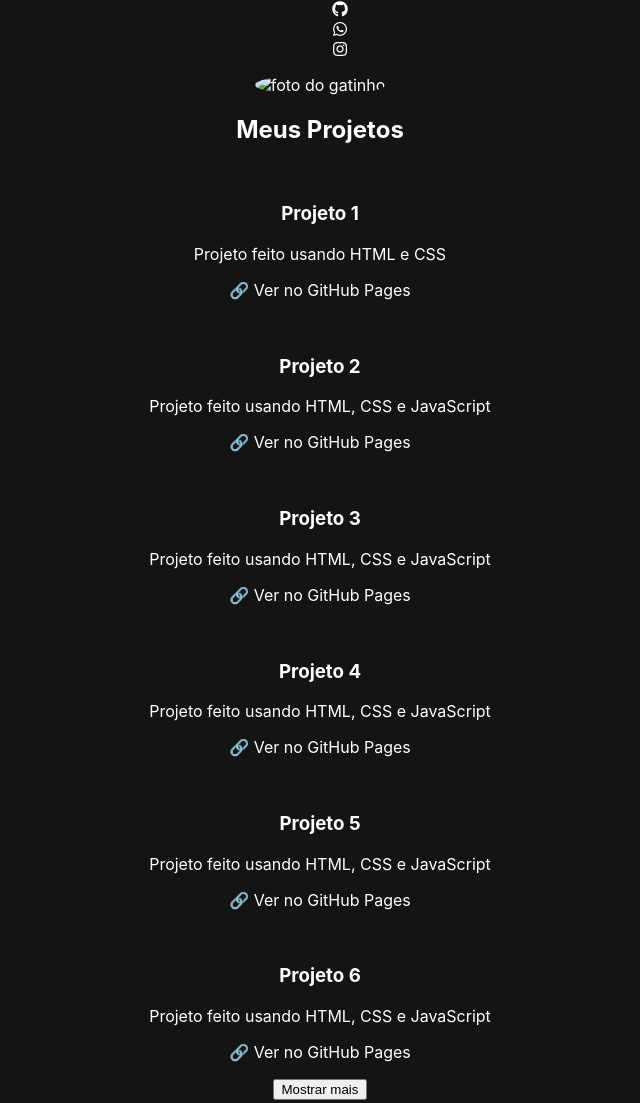
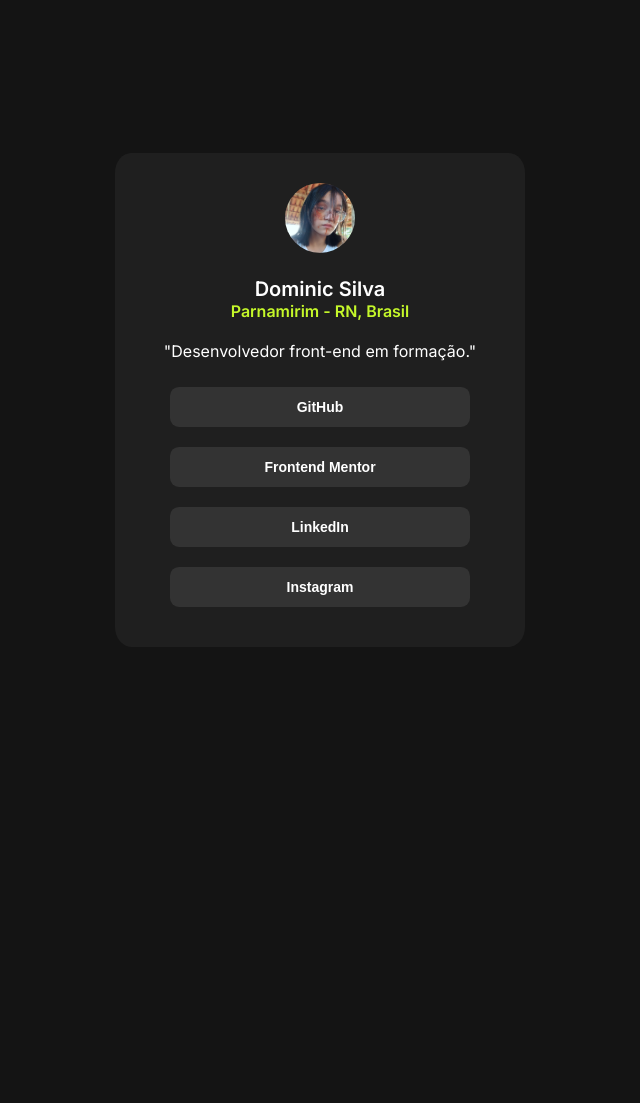
Before and after one commit to mahfsilva/siteLinks, a plain HTML site: page index.html in a window 1280 px wide. Shown: the whole page, without its empty margins (320-960 px from the left). After the commit the page ends 800 px from the top, so only its background shows below. Drawn offline with nearby package versions, Linux system fonts and the light colour scheme.

Commit message:
Add files via upload

```diff
--- a/index.html
+++ b/index.html
@@ -1,168 +1,38 @@
 <!DOCTYPE html>
 <html lang="pt-br">
-
 <head>
     <meta charset="UTF-8">
     <meta name="viewport" content="width=device-width, initial-scale=1.0">
-    <title> Mariana Silva - Desenvolvedor Frontend </title>
-    <link rel="icon" href="./src/imagens/floree-fotor-bg-remover-2024040220370.png">
-    <link rel="stylesheet" href="./src/css/reset.css">
+    <title> Site de links </title>
     <link rel="stylesheet" href="./src/css/estilos.css">
-    <link rel="stylesheet" href="./src/css/responsivo.css">
     <link rel="preconnect" href="https://fonts.googleapis.com">
     <link rel="preconnect" href="https://fonts.gstatic.com" crossorigin>
-    <link
-        href="https://fonts.googleapis.com/css2?family=Poppins:ital,wght@0,100;0,200;0,300;0,400;0,500;0,600;0,700;0,800;0,900;1,100;1,200;1,300;1,400;1,500;1,600;1,700;1,800;1,900&display=swap"
-        rel="stylesheet">
-    <link rel="preconnect" href="https://fonts.googleapis.com">
-    <link rel="preconnect" href="https://fonts.gstatic.com" crossorigin>
-    <link
-        href="https://fonts.googleapis.com/css2?family=Poppins:ital,wght@0,100;0,200;0,300;0,400;0,500;0,600;0,700;0,800;0,900;1,100;1,200;1,300;1,400;1,500;1,600;1,700;1,800;1,900&family=Raleway:ital,wght@0,100..900;1,100..900&display=swap"
-        rel="stylesheet">
-    <link rel="stylesheet" href="https://cdnjs.cloudflare.com/ajax/libs/font-awesome/5.15.4/css/all.min.css" />
-    <link rel="stylesheet" href="https://cdn.jsdelivr.net/gh/devicons/devicon@v2.14.0/devicon.min.css" />
-
+    <link href="https://fonts.googleapis.com/css2?family=Inter:wght@100..900&display=swap" rel="stylesheet">
 
 </head>
+<body>
 
-<body>
-    <header class="cabecalho">
-        <a href="#">
-            <h1 class="logo"> DS </h1>
-        </a>
-
-        <nav class="menu">
-            <ul>
-                <li>
-                    <a href="#projetos"> Meus projetos </a>
-                </li>
-            </ul>
-
-        </nav>
-    </header>
-
-    <section class="home">
-        <div class="informacoes">
-            <h1> Olá! Sou Dominic Silva </h1>
-            <p> Um estudante de Informática do terceiro ano apaixonado por front-end.</p>
-            <p> Estou ingressando na área agora e estou sempre em busca de aprender mais e desenvolver mais minhas
-                habilidades. </p>
-            <p> Além disso, sou apaixonado pela área de linguagens, literatura e outros. s2 </p>
-
-            <ul class="redes-sociais">
-                <li>
-                    <a href="https://www.linkedin.com/in/mariana-ferreira-da-silva-1b6124302/"
-                        title="Ir para o Linkedin" target="_blank">
-                        <i class="fab fa-linkedin-in"></i>
-                    </a>
-                </li>
-
-                <li>
-                    <a href="https://github.com/mahfsilva"
-                        title="Ir para o Github" target="_blank">
-                        <i class="fab fa-github"></i>
-                    </a>
-                </li>
-
-                <li>
-                    <a href="https://wa.me/558488921275" title="Ir para o WhatsApp" target="_blank">
-                        <i class="fab fa-whatsapp"></i>
-                    </a>
-                </li>
-
-                <li>
-                    <a href="https://www.instagram.com/mah_fsilva" title="Ir para o Instagram" target="_blank">
-                        <i class="fab fa-instagram"> </i>
-                    </a>
-                </li>
-            </ul>
-        </div>
-
+    <main>
+    <div class="container-geral">
         <div class="container-foto">
-            <img src="./src/imagens/gato.jpg" alt="foto do gatinho">
-        </div>
-        </div>
-    </section>
-
-
-    <section class="projetos" id="projetos">
-        <h2 class="titulo"> Meus Projetos </h2>
-
-        <div class="container-projetos">
-            <div class="projeto ativo">
-                <a href="https://mahfsilva.github.io/siteLinks/" target="_blank">
-                    <img src="./src/imagens/projeto-siteLinks.jpeg" alt="" />
-                    <h3>Projeto 1 </h3>
-                    <div class="informacoes-projeto">
-                        <p>Projeto feito usando HTML e CSS</p>
-                        <p>🔗 Ver no GitHub Pages</p>
-                    </div>
-                </a>
-            </div>
-
-            <div class="projeto ativo">
-                <a href="https://github.com/." target="_blank">
-                    <img src="./src/imagens/img-generica.jpg" alt="" />
-                    <h3>Projeto 2 </h3>
-                    <div class="informacoes-projeto">
-                        <p>Projeto feito usando HTML, CSS e JavaScript</p>
-                        <p>🔗 Ver no GitHub Pages</p>
-                    </div>
-                </a>
-            </div>
-
-            <div class="projeto ativo">
-                <a href="https://github.com/." target="_blank">
-                    <img src="./src/imagens/img-generica.jpg" alt="" />
-                    <h3>Projeto 3 </h3>
-                    <div class="informacoes-projeto">
-                        <p>Projeto feito usando HTML, CSS e JavaScript</p>
-                        <p>🔗 Ver no GitHub Pages</p>
-                    </div>
-                </a>
-            </div>
-
-            <div class="projeto">
-                <a href="https://github.com/." target="_blank">
-                    <img src="./src/imagens/img-generica.jpg" alt="" />
-                    <h3>Projeto 4 </h3>
-                    <div class="informacoes-projeto">
-                        <p>Projeto feito usando HTML, CSS e JavaScript</p>
-                        <p>🔗 Ver no GitHub Pages</p>
-                    </div>
-                </a>
-            </div>
-
-            <div class="projeto">
-                <a href="https://github.com/." target="_blank">
-                    <img src="./src/imagens/img-generica.jpg" alt="" />
-                    <h3>Projeto 5 </h3>
-                    <div class="informacoes-projeto">
-                        <p>Projeto feito usando HTML, CSS e JavaScript</p>
-                        <p>🔗 Ver no GitHub Pages</p>
-                    </div>
-                </a>
-            </div>
-
-            <div class="projeto">
-                <a href="https://github.com/." target="_blank">
-                    <img src="./src/imagens/img-generica.jpg" alt="" />
-                    <h3>Projeto 6 </h3>
-                    <div class="informacoes-projeto">
-                        <p>Projeto feito usando HTML, CSS e JavaScript</p>
-                        <p>🔗 Ver no GitHub Pages</p>
-                    </div>
-                </a>
+        <img src="./src/imagens/20230622_154151.jpg" alt="foto de perfil">
+    </div>
+            <div class="container-info">
+                <p class="nome"> Dominic Silva </p>
+                <p class="local"> Parnamirim - RN, Brasil</p>
+                <p> "Desenvolvedor front-end em formação." </p>
             </div>
 
 
+           <button id="botaoGit" class="btn-links"> GitHub </button>
+           <button id="botaoMentor" class="btn-links"> Frontend Mentor </button>
+           <button id="botaoIn" class="btn-links"> LinkedIn </button>
+           <button id="botaoInsta" class="btn-links"> Instagram </button>
+
         </div>
+    </main>
 
 
-        <button class="btn-mostrar-projetos"> Mostrar mais </button>
-    </section>
-    <script src="./src/js/index.js"></script>
-
+    <script src="./src/css/botao.js"> </script>
 </body>
-
 </html>
```
